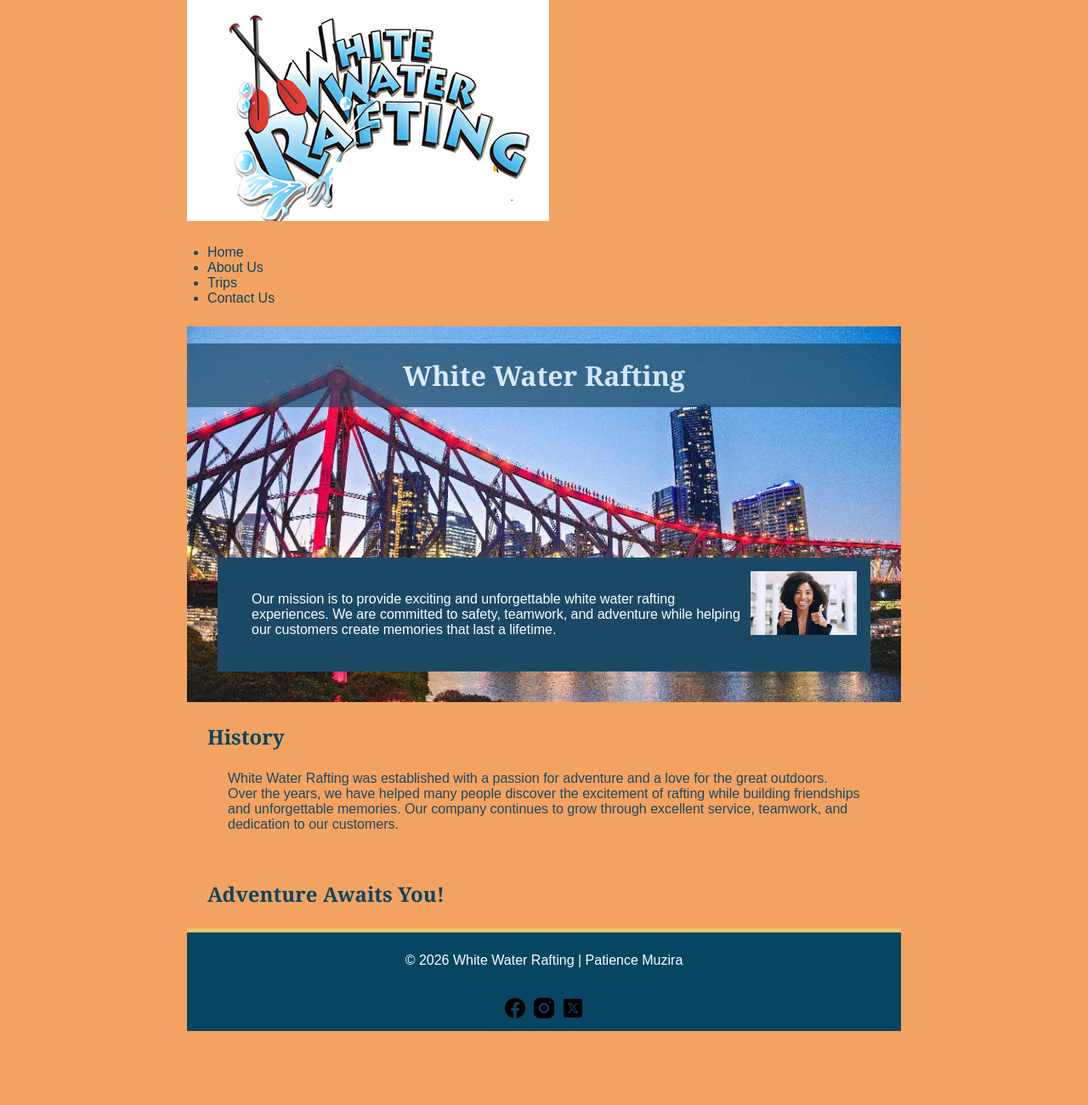
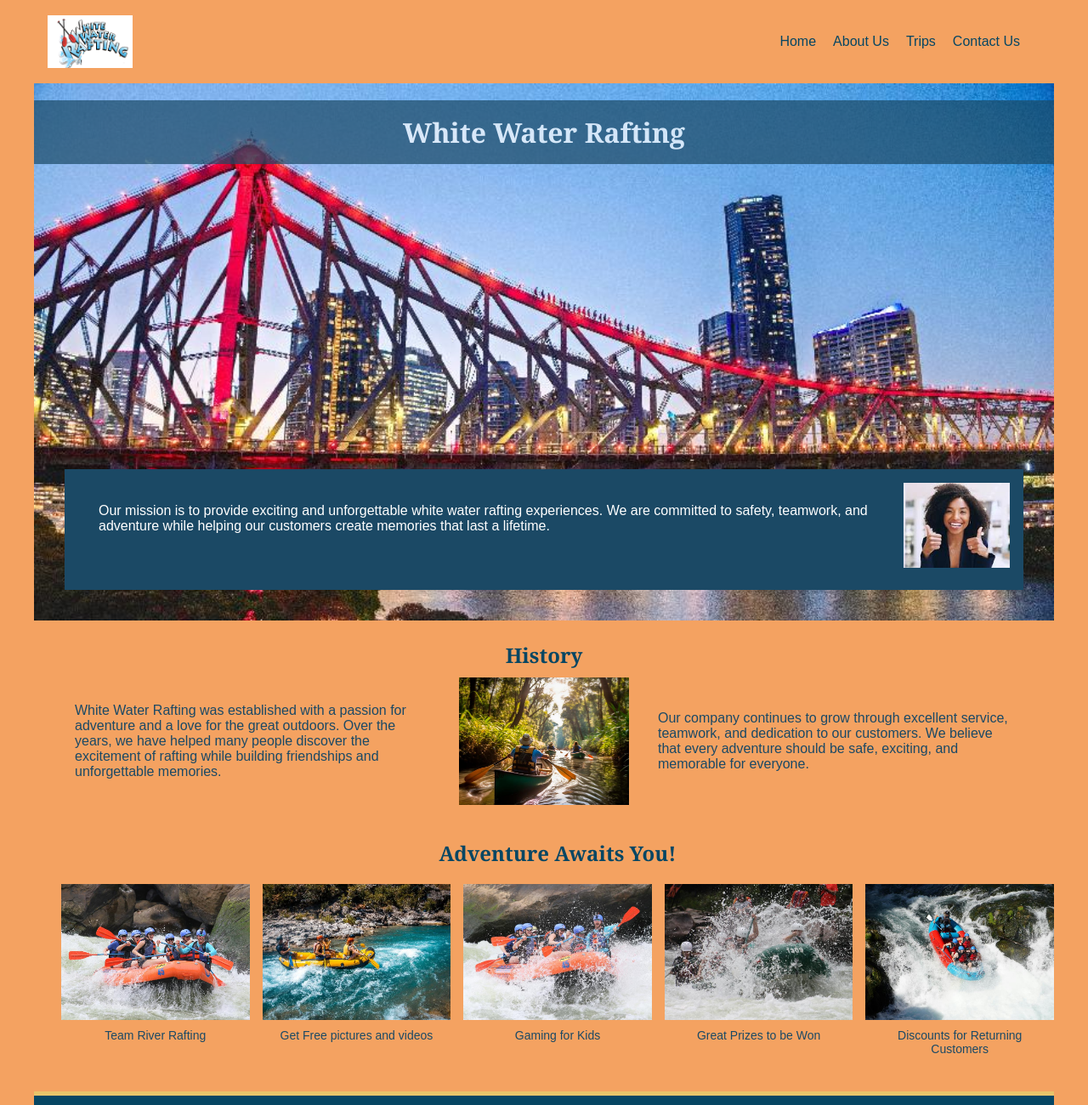
Before and after one commit to Patie03-developer/wdd130, a plain HTML site: page wwr/about.html in a window 1280 px wide. Shown: the top 1300 px of the page at 85% size. Before the commit the page ends 1229 px from the top, so only its background shows below. Drawn offline with Linux system fonts and the light colour scheme.

Commit message:
updated web page

```diff
--- a/wwr/about.html
+++ b/wwr/about.html
@@ -11,8 +11,10 @@
 </head>
 
 <body>
+
     <header>
-        <img src="images/rafting-logo.png" alt="White Water Rafting Company Logo">
+        <img class="logo" src="images/rafting-logo.png" alt="White Water Rafting Company Logo">
+
         <nav>
             <ul>
                 <li><a href="index.html">Home</a></li>
@@ -24,40 +26,98 @@
     </header>
 
     <main>
+
         <div class="hero">
-            <img src="images/rafting-background.jpg" alt="View of a beautiful city">
+            <img src="images/rafting-background.jpg" alt="Beautiful white water rafting scenery">
+
             <h1>White Water Rafting</h1>
+
             <article>
                 <img src="images/happy-client.jpeg" alt="Happy client enjoying a rafting adventure">
-                <p>Our mission is to provide exciting and unforgettable white water rafting experiences. We are committed to safety, teamwork, and adventure while helping our customers create memories that last a lifetime.</p>
+
+                <p>
+                    Our mission is to provide exciting and unforgettable white water rafting experiences.
+                    We are committed to safety, teamwork, and adventure while helping our customers
+                    create memories that last a lifetime.
+                </p>
             </article>
         </div>
 
-        <section>
+        <section class="history">
             <h2>History</h2>
-            <p>White Water Rafting was established with a passion for adventure and a love for the great outdoors. Over the years, we have helped many people discover the excitement of rafting while building friendships and unforgettable memories. Our company continues to grow through excellent service, teamwork, and dedication to our customers.</p>
+
+            <p>
+                White Water Rafting was established with a passion for adventure and a love for
+                the great outdoors. Over the years, we have helped many people discover the
+                excitement of rafting while building friendships and unforgettable memories.
+            </p>
+
+            <img src="images/rafting-history.jpg" alt="A group enjoying a white water rafting adventure">
+
+            <p>
+                Our company continues to grow through excellent service, teamwork, and dedication
+                to our customers. We believe that every adventure should be safe, exciting,
+                and memorable for everyone.
+            </p>
         </section>
 
-        <section>
+        <section class="adventures">
             <h2>Adventure Awaits You!</h2>
+
+            <div class="adventure-gallery">
+
+                <figure>
+                    <img src="images/adventure1.jpg" alt="Rafting through exciting rapids">
+                    <figcaption>Team River Rafting</figcaption>
+                </figure>
+
+                <figure>
+                    <img src="images/adventure2.jpg" alt="Rafting through water and images taken">
+                    <figcaption>Get Free pictures and videos</figcaption>
+                </figure>
+
+                <figure>
+                    <img src="images/adventure3.jpg" alt="Playing video games">
+                    <figcaption>Gaming for Kids</figcaption>
+                </figure>
+
+                <figure>
+                    <img src="images/adventure4.jpg" alt="Prizes for Winners">
+                    <figcaption>Great Prizes to be Won</figcaption>
+                </figure>
+
+                <figure>
+                    <img src="images/adventure5.jpg" alt="Returning Customers get a discount">
+                    <figcaption>Discounts for Returning Customers</figcaption>
+                </figure>
+
+            </div>
         </section>
+
     </main>
 
     <footer>
+
         <p>&copy; 2026 White Water Rafting | Patience Muzira</p>
 
         <nav class="socialmedia">
+
             <a href="https://facebook.com">
                 <img src="images/facebook.png" alt="Facebook">
             </a>
+
             <a href="https://instagram.com">
                 <img src="images/instagram.png" alt="Instagram">
             </a>
+
             <a href="https://twitter.com">
                 <img src="images/twitter.png" alt="Twitter">
             </a>
+
         </nav>
+
     </footer>
+
 </body>
 
 </html>
--- a/wwr/styles/rafting.css
+++ b/wwr/styles/rafting.css
@@ -23,8 +23,27 @@ body {
 header,
 main,
 footer {
-    width: 840px;
+    width: 100%;
+    max-width: 1200px;
     margin: 0 auto;
+}
+
+header {
+    display: flex;
+    justify-content: space-between;
+    align-items: center;
+    padding: 16px;
+}
+
+header .logo {
+    width: 100px;
+    height: auto;
+}
+
+header nav ul {
+    display: flex;
+    list-style: none;
+    gap: 20px;
 }
 
 h1,
@@ -54,18 +73,10 @@ nav a {
     position: relative;
 }
 
-.hero img {
+.hero > img {
     display: block;
     width: 100%;
-    max-width: 100%;
     height: auto;
-}
-
-footer {
-    text-align: center;
-    background-color: var(--primary-color);
-    color: white;
-    border-top: 5px solid var(--accent2-color);
 }
 
 h1 {
@@ -92,5 +103,121 @@ h1 {
 .hero article img {
     float: right;
     width: 125px;
+    height: 100px;
+    object-fit: cover;
     margin: 0 0 10px 10px;
 }
+
+/* History Section */
+
+.history {
+    display: grid;
+    grid-template-columns: 1fr 200px 1fr;
+    align-items: center;
+    gap: 10px;
+}
+
+.history h2 {
+    grid-column: 1 / -1;
+    text-align: center;
+}
+
+.history img {
+    width: 100%;
+    height: 150px;
+    object-fit: cover;
+}
+
+/* Adventures Section */
+
+.adventures {
+    width: 100%;
+    padding: 16px;
+}
+
+.adventures h2 {
+    text-align: center;
+    margin-bottom: 20px;
+}
+
+.adventure-gallery {
+    display: grid;
+    grid-template-columns: repeat(5, 1fr);
+    gap: 15px;
+    width: 100%;
+}
+
+.adventure-gallery figure {
+    margin: 0;
+    padding: 0;
+    text-align: center;
+}
+
+.adventure-gallery img {
+    display: block;
+    width: 100%;
+    height: 160px;
+    object-fit: cover;
+}
+
+.adventure-gallery figcaption {
+    padding: 10px 2px;
+    font-size: 14px;
+}
+
+/* Footer */
+
+footer {
+    text-align: center;
+    background-color: var(--primary-color);
+    color: white;
+    border-top: 5px solid var(--accent2-color);
+    padding: 16px;
+}
+
+footer p {
+    margin: 8px;
+}
+
+.socialmedia {
+    display: flex;
+    justify-content: center;
+    gap: 20px;
+}
+
+.socialmedia img {
+    width: 35px;
+    height: 35px;
+}
+
+/* Responsive Design */
+
+@media screen and (max-width: 768px) {
+    .adventure-gallery {
+        grid-template-columns: repeat(2, 1fr);
+    }
+
+    .history {
+        grid-template-columns: 1fr;
+    }
+
+    .history h2 {
+        grid-column: auto;
+    }
+
+    header {
+        flex-direction: column;
+    }
+
+    header nav ul {
+        flex-wrap: wrap;
+        justify-content: center;
+    }
+
+    .hero article {
+        position: relative;
+        left: auto;
+        right: auto;
+        bottom: auto;
+    }
+}
```
Also changed, not shown: wwr/images/adventure1.jpg (added), wwr/images/adventure2.jpg (added), wwr/images/adventure3.jpg (added), wwr/images/adventure4.jpg (added), wwr/images/adventure5.jpg (added), wwr/images/rafting-history.jpg (added).
